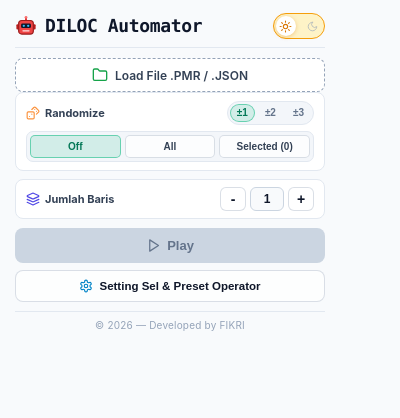
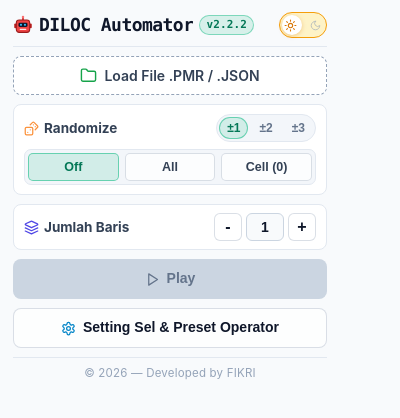
Before and after one commit to crocolatozz/diloc-automator, a browser extension: page diloc-automator/popup.html in a window 400 px wide. Drawn offline with Linux system fonts and the light colour scheme.

Commit message:
refactor: revert to v2.2.2 and lock popup dimensions
Reverted versioning to 2.2.2 and enforced fixed 340px width/min-width for popup UI components to prevent layout reflow. Cleaned up constants and optimized styling for consistent element rendering.

```diff
--- a/diloc-automator/popup.html
+++ b/diloc-automator/popup.html
@@ -39,7 +39,7 @@
       --rand-badge-bg: rgba(16, 185, 129, 0.14);
       --rand-badge-border: rgba(16, 185, 129, 0.55);
       --rand-badge-text: #047857;
-      --text-status-warn: #b45309;
+      --status-mismatch-text: #b45309;
       --btn-disabled-bg: #cbd5e1;
       --btn-disabled-text: #64748b;
       --pill-track-bg: #fef3c7;
@@ -86,7 +86,7 @@
       --rand-badge-bg: rgba(16, 185, 129, 0.16);
       --rand-badge-border: rgba(52, 211, 153, 0.55);
       --rand-badge-text: #34d399;
-      --text-status-warn: #fbbf24;
+      --status-mismatch-text: #fbbf24;
       --btn-disabled-bg: #1e293b;
       --btn-disabled-text: #64748b;
       --pill-track-bg: #1e1b4b;
@@ -109,6 +109,9 @@
       max-width: 340px;
       height: auto;
       min-height: unset;
+      max-height: none;
+      margin: 0;
+      padding: 0;
       box-sizing: border-box;
       overflow-x: hidden;
     }
@@ -117,13 +120,14 @@
       width: 340px;
       min-width: 340px;
       max-width: 340px;
-      box-sizing: border-box;
       height: auto;
       min-height: unset;
+      max-height: none;
       font-family: -apple-system, BlinkMacSystemFont, "Segoe UI", Roboto, sans-serif;
-      padding: 13px 15px;
+      padding: 0;
       text-align: center;
-      margin: 0 auto;
+      margin: 0;
+      box-sizing: border-box;
       background: var(--bg-body);
       color: var(--text-body);
       overflow-x: hidden;
@@ -131,22 +135,18 @@
     }
 
     .popup-shell {
-      width: 100%;
-      min-width: 0;
-      max-width: 100%;
+      width: 340px;
+      min-width: 340px;
+      max-width: 340px;
+      height: auto;
+      min-height: unset;
+      max-height: none;
+      padding: 12px 13px;
+      display: flex;
+      flex-direction: column;
+      gap: 9px;
       box-sizing: border-box;
       overflow-x: hidden;
-    }
-
-    @media (max-width: 339px) {
-      html, body {
-        width: 100%;
-        min-width: 0;
-        max-width: 100%;
-      }
-      body {
-        padding: 10px 12px;
-      }
     }
 
     button:focus-visible,
@@ -159,14 +159,16 @@
     }
 
     .popup-header {
-      width: 100%;
-      min-width: 0;
       display: flex;
       align-items: center;
       justify-content: space-between;
       flex-wrap: nowrap;
       gap: 8px;
-      margin-bottom: 10px;
+      width: 100%;
+      min-width: 0;
+      max-width: 100%;
+      box-sizing: border-box;
+      margin: 0;
       padding-bottom: 8px;
       border-bottom: 1px solid var(--border-soft);
       transition: border-color 0.25s ease;
@@ -175,9 +177,12 @@
     .popup-brand {
       display: flex;
       align-items: center;
-      gap: 8px;
+      justify-content: flex-start;
+      gap: 6px;
       min-width: 0;
+      max-width: 100%;
       flex: 1 1 auto;
+      box-sizing: border-box;
     }
 
     .popup-header h4 {
@@ -187,28 +192,37 @@
       line-height: 1.2;
       color: var(--text-title);
       font-weight: 700;
-      letter-spacing: -0.02em;
+      letter-spacing: -0.03em;
       text-align: left;
-      flex: 1 1 auto;
-      min-width: 0;
       white-space: nowrap;
       overflow: hidden;
       text-overflow: ellipsis;
+      min-width: 0;
+      flex: 0 1 auto;
       transition: color 0.25s ease;
     }
 
-    @media (max-width: 339px) {
-      .popup-header h4 {
-        font-size: 15px;
-      }
+    .popup-ver-badge {
+      font-family: "JetBrains Mono", ui-monospace, SFMono-Regular, Menlo, Monaco, Consolas, monospace;
+      font-size: 11px;
+      line-height: 1.2;
+      font-weight: 700;
+      padding: 2px 6px;
+      border-radius: 999px;
+      background: rgba(16, 185, 129, 0.14);
+      border: 1px solid rgba(16, 185, 129, 0.45);
+      color: var(--text-pill-active);
+      flex-shrink: 0;
+      white-space: nowrap;
+      letter-spacing: 0.01em;
     }
 
     /* Interactive Sliding Pill Toggle */
     .theme-pill-switch {
       position: relative;
-      width: 52px;
+      width: 48px;
       height: 26px;
-      padding: 0 5px;
+      padding: 0 4px;
       border-radius: 999px;
       border: 1px solid var(--pill-track-border);
       background: var(--pill-track-bg);
@@ -246,11 +260,11 @@
     }
 
     :root[data-theme="dark"] .theme-pill-thumb {
-      transform: translateX(26px);
+      transform: translateX(22px);
     }
 
     :root[data-theme="dark"] .theme-pill-switch:active .theme-pill-thumb {
-      transform: translateX(24px);
+      transform: translateX(20px);
     }
 
     .theme-pill-icon {
@@ -319,6 +333,8 @@
     .tooltip-wrap.tooltip-block {
       display: block;
       width: 100%;
+      min-width: 0;
+      max-width: 100%;
     }
 
     .custom-tooltip {
@@ -402,17 +418,20 @@
     }
 
     .custom-file-upload {
+      width: 100%;
+      max-width: 100%;
+      box-sizing: border-box;
       display: flex;
       align-items: center;
       justify-content: center;
       gap: 7px;
-      padding: 8px 12px;
+      padding: 10px 12px;
       cursor: pointer;
       background: var(--bg-card);
       border: 1.5px dashed var(--border-upload);
       border-radius: 8px;
       font-weight: 600;
-      font-size: 12px;
+      font-size: 14px;
       color: var(--text-secondary);
       transition: background-color 0.25s ease, border-color 0.25s ease, color 0.25s ease;
     }
@@ -437,9 +456,9 @@
       width: 100%;
       min-width: 0;
       max-width: 100%;
-      overflow: hidden;
-      margin: 8px 0 9px 0;
-      padding: 7px 28px;
+      box-sizing: border-box;
+      margin: 0;
+      padding: 8px 28px;
       border-radius: 8px;
       border: 1px solid var(--border-soft);
       background: var(--bg-card);
@@ -452,17 +471,18 @@
     }
 
     .status-card[hidden] {
-      display: none;
+      display: none !important;
     }
 
     .clear-file-wrap {
       position: absolute;
       top: 5px;
       right: 5px;
+      flex-shrink: 0;
     }
 
     .clear-file-wrap[hidden] {
-      display: none;
+      display: none !important;
     }
 
     .clear-file-btn {
@@ -476,6 +496,7 @@
       display: inline-flex;
       align-items: center;
       justify-content: center;
+      flex-shrink: 0;
       cursor: pointer;
       transition: background-color 0.16s ease, border-color 0.16s ease, color 0.16s ease, transform 0.1s ease;
     }
@@ -500,25 +521,24 @@
       align-items: center;
       justify-content: center;
       gap: 6px;
-      font-size: 11px;
+      font-size: 13px;
       font-weight: 600;
       line-height: 1.35;
-      width: 100%;
       max-width: 100%;
       min-width: 0;
-      overflow: hidden;
+      box-sizing: border-box;
     }
 
     .status-line-text {
-      flex: 0 1 auto;
+      min-width: 0;
       max-width: 100%;
+      white-space: nowrap;
       overflow: hidden;
       text-overflow: ellipsis;
-      white-space: nowrap;
-      min-width: 0;
     }
 
     .status-line-file {
+      font-size: 13.5px;
       color: var(--text-title);
     }
 
@@ -527,27 +547,35 @@
     }
 
     .status-line-op.is-mismatch {
-      color: var(--text-status-warn);
+      color: var(--status-mismatch-text);
     }
 
     .ctrl-card {
+      width: 100%;
+      min-width: 0;
+      max-width: 100%;
+      box-sizing: border-box;
       background: var(--bg-card);
       border: 1px solid var(--border-soft);
       border-radius: 8px;
-      padding: 8px 10px;
-      margin-bottom: 8px;
+      padding: 9px 10px;
+      margin: 0;
       text-align: left;
       transition: background-color 0.25s ease, border-color 0.25s ease;
     }
 
     .ctrl-header {
-      font-size: 11px;
+      font-size: 13.5px;
       font-weight: 700;
       color: var(--text-secondary);
-      margin-bottom: 6px;
+      margin-bottom: 7px;
       display: flex;
       justify-content: space-between;
       align-items: center;
+      gap: 6px;
+      min-width: 0;
+      max-width: 100%;
+      box-sizing: border-box;
       transition: color 0.25s ease;
     }
 
@@ -555,6 +583,7 @@
       display: inline-flex;
       align-items: center;
       gap: 5px;
+      min-width: 0;
     }
 
     .range-pill-group {
@@ -565,19 +594,21 @@
       border-radius: 99px;
       background: var(--bg-pill-track);
       border: 1px solid var(--border-soft);
+      flex-shrink: 0;
       transition: background-color 0.25s ease, border-color 0.25s ease;
     }
 
     .range-option {
       border: 1px solid transparent;
       border-radius: 99px;
-      padding: 1px 6px;
+      padding: 2px 7px;
       background: transparent;
       color: var(--text-muted);
-      font-size: 10px;
+      font-size: 12px;
       font-weight: 700;
       line-height: 1.35;
       cursor: pointer;
+      flex-shrink: 0;
       transition: background-color 0.18s ease, color 0.18s ease, border-color 0.18s ease;
     }
 
@@ -595,27 +626,34 @@
     .segmented-pill {
       display: grid;
       grid-template-columns: repeat(3, minmax(0, 1fr));
-      gap: 4px;
+      gap: 6px;
+      width: 100%;
       padding: 3px;
       border-radius: 7px;
       background: var(--bg-pill-track);
       border: 1px solid var(--border-soft);
+      min-width: 0;
+      max-width: 100%;
+      box-sizing: border-box;
       transition: background-color 0.25s ease, border-color 0.25s ease;
     }
 
     .seg-option {
+      width: 100%;
+      box-sizing: border-box;
       border: 1px solid var(--border-opt-inactive);
       border-radius: 5px;
-      padding: 5px 3px;
+      padding: 6px 4px;
       background: var(--bg-opt-inactive);
       color: var(--text-secondary);
-      font-size: 10px;
+      font-size: 12.5px;
       font-weight: 600;
       cursor: pointer;
       display: inline-flex;
       align-items: center;
       justify-content: center;
       gap: 4px;
+      min-width: 0;
       white-space: nowrap;
       overflow: hidden;
       text-overflow: ellipsis;
@@ -638,22 +676,27 @@
       display: flex;
       align-items: center;
       justify-content: space-between;
-      gap: 10px;
+      gap: 8px;
+      width: 100%;
+      min-width: 0;
+      max-width: 100%;
+      box-sizing: border-box;
       background: var(--bg-card);
       border: 1px solid var(--border-soft);
       border-radius: 8px;
-      padding: 7px 10px;
-      margin-bottom: 9px;
+      padding: 8px 10px;
+      margin: 0;
       transition: background-color 0.25s ease, border-color 0.25s ease;
     }
 
     .stepper-label {
-      font-size: 11px;
+      font-size: 13.5px;
       font-weight: 700;
       color: var(--text-secondary);
       display: inline-flex;
       align-items: center;
       gap: 5px;
+      min-width: 0;
       transition: color 0.25s ease;
     }
 
@@ -661,23 +704,25 @@
       display: inline-flex;
       align-items: center;
       gap: 4px;
+      flex-shrink: 0;
     }
 
     .stepper-btn {
-      width: 26px;
-      height: 24px;
+      width: 28px;
+      height: 28px;
       padding: 0;
       border: 1px solid var(--border-opt-inactive);
       border-radius: 6px;
       background: var(--bg-opt-inactive);
       color: var(--text-title);
-      font-size: 14px;
+      font-size: 16px;
       font-weight: 700;
       line-height: 1;
       cursor: pointer;
       display: inline-flex;
       align-items: center;
       justify-content: center;
+      flex-shrink: 0;
       transition: background-color 0.18s ease, border-color 0.18s ease, opacity 0.18s ease;
     }
 
@@ -692,14 +737,14 @@
     }
 
     .stepper-input {
-      width: 34px;
-      height: 24px;
+      width: 38px;
+      height: 28px;
       padding: 0;
       border: 1px solid var(--border-color);
       border-radius: 6px;
       background: var(--bg-body);
       color: var(--text-title);
-      font-size: 12px;
+      font-size: 14px;
       font-weight: 700;
       text-align: center;
       font-variant-numeric: tabular-nums;
@@ -715,14 +760,18 @@
     }
 
     .inline-alert {
+      width: 100%;
+      min-width: 0;
+      max-width: 100%;
+      box-sizing: border-box;
       display: flex;
       align-items: flex-start;
       gap: 7px;
       text-align: left;
       padding: 8px 10px;
-      margin-bottom: 9px;
+      margin: 0;
       border-radius: 8px;
-      font-size: 11px;
+      font-size: 12.5px;
       font-weight: 600;
       line-height: 1.4;
       background: var(--alert-warn-bg);
@@ -738,28 +787,36 @@
     }
 
     .inline-alert[hidden] {
-      display: none;
+      display: none !important;
     }
 
     .inline-alert .svg-icon {
-      margin-top: 1px;
+      margin-top: 2px;
     }
 
     #toggleBtn {
       width: 100%;
-      padding: 10px 12px;
-      border: none;
+      min-width: 0;
+      max-width: 100%;
+      min-height: 40px;
+      box-sizing: border-box;
+      padding: 9px 12px;
+      border: 1px solid transparent;
       border-radius: 8px;
       font-weight: 700;
-      font-size: 13px;
+      font-size: 14px;
+      line-height: 1.25;
       cursor: pointer;
       color: #ffffff;
       background: #16a34a;
       display: inline-flex;
       align-items: center;
       justify-content: center;
-      gap: 6px;
-      transition: background-color 0.2s ease, color 0.2s ease;
+      gap: 7px;
+      white-space: nowrap;
+      overflow: hidden;
+      text-overflow: ellipsis;
+      transition: background-color 0.2s ease, border-color 0.2s ease, color 0.2s ease;
     }
 
     #toggleBtn:disabled {
@@ -770,6 +827,7 @@
 
     #toggleBtn.running {
       background: #dc2626;
+      border-color: #dc2626;
       animation: pulseRun 1.2s infinite;
     }
 
@@ -784,19 +842,27 @@
 
     .btn-setting {
       width: 100%;
-      margin-top: 7px;
-      padding: 8px 10px;
+      min-width: 0;
+      max-width: 100%;
+      min-height: 40px;
+      box-sizing: border-box;
+      margin: 0;
+      padding: 9px 12px;
       background: var(--bg-opt-inactive);
       border: 1px solid var(--border-opt-inactive);
       border-radius: 8px;
-      font-size: 11.5px;
+      font-size: 14px;
+      line-height: 1.25;
       font-weight: 600;
       color: var(--text-title);
       cursor: pointer;
       display: inline-flex;
       align-items: center;
       justify-content: center;
-      gap: 6px;
+      gap: 7px;
+      white-space: nowrap;
+      overflow: hidden;
+      text-overflow: ellipsis;
       transition: background-color 0.25s ease, border-color 0.25s ease, color 0.25s ease;
     }
 
@@ -806,10 +872,18 @@
     }
 
     .footer-credit {
-      margin-top: 9px;
-      padding-top: 7px;
+      width: 100%;
+      min-width: 0;
+      max-width: 100%;
+      box-sizing: border-box;
+      margin: 0;
+      padding-top: 8px;
       border-top: 1px solid var(--border-soft);
-      font-size: 10px;
+      display: flex;
+      align-items: center;
+      justify-content: center;
+      text-align: center;
+      font-size: 11.5px;
       color: var(--text-footer);
       letter-spacing: 0.2px;
       transition: border-color 0.25s ease, color 0.25s ease;
@@ -865,7 +939,7 @@
     .confirm-modal-title {
       margin: 0 0 6px;
       font-family: "JetBrains Mono", ui-monospace, SFMono-Regular, Menlo, Monaco, Consolas, monospace;
-      font-size: 13.5px;
+      font-size: 15px;
       font-weight: 700;
       letter-spacing: -0.02em;
       color: #f8fafc;
@@ -873,7 +947,7 @@
 
     .confirm-modal-desc {
       margin: 0;
-      font-size: 11px;
+      font-size: 13px;
       line-height: 1.45;
       color: #cbd5e1;
       word-break: break-word;
@@ -892,13 +966,14 @@
       align-items: center;
       justify-content: center;
       gap: 8px;
+      min-width: 0;
     }
 
     .confirm-modal-btn {
       flex: 1;
-      padding: 7px 10px;
+      padding: 8px 10px;
       border-radius: 7px;
-      font-size: 11.5px;
+      font-size: 13px;
       font-weight: 700;
       cursor: pointer;
       display: inline-flex;
@@ -933,8 +1008,9 @@
   <main class="popup-shell">
     <header class="popup-header">
       <div class="popup-brand">
-      <span data-icon="robotRed" data-icon-size="22"></span>
+        <span data-icon="robotRed" data-icon-size="20"></span>
         <h4>DILOC Automator</h4>
+        <span class="popup-ver-badge">v2.2.2</span>
       </div>
       <button
         id="themeToggleBtn"
@@ -952,7 +1028,7 @@
     </header>
 
     <div id="fileLabel" class="custom-file-upload" role="button" tabindex="0" aria-label="Load File .PMR atau .JSON (Klik atau Drag &amp; Drop)">
-    <span data-icon="folder" data-icon-class="icon-emerald" data-icon-size="16"></span>
+      <span data-icon="folder" data-icon-class="icon-emerald" data-icon-size="17"></span>
       <span>Load File .PMR / .JSON</span>
     </div>
 
@@ -969,7 +1045,7 @@
     <div class="ctrl-card">
       <div class="ctrl-header">
         <span class="ctrl-title-left">
-        <span data-icon="dice" data-icon-class="icon-orange" data-icon-size="14"></span>
+          <span data-icon="dice" data-icon-class="icon-orange" data-icon-size="15"></span>
           <span>Randomize</span>
         </span>
         <div class="range-pill-group" role="radiogroup" aria-label="Range Randomize">
@@ -981,13 +1057,13 @@
       <div class="segmented-pill" role="radiogroup" aria-label="Mode Randomize">
         <button type="button" class="seg-option active" data-rand-mode="off" role="radio" aria-checked="true">Off</button>
         <button type="button" class="seg-option" data-rand-mode="all" role="radio" aria-checked="false">All</button>
-      <button type="button" id="selectedModeBtn" class="seg-option" data-rand-mode="selected" role="radio" aria-checked="false">Selected (0)</button>
+        <button type="button" id="selectedModeBtn" class="seg-option" data-rand-mode="selected" role="radio" aria-checked="false">Cell (0)</button>
       </div>
     </div>
 
     <div class="stepper-row">
       <label for="rowCountInput" class="stepper-label">
-      <span data-icon="layers" data-icon-class="icon-indigo" data-icon-size="14"></span>
+        <span data-icon="layers" data-icon-class="icon-indigo" data-icon-size="15"></span>
         <span>Jumlah Baris</span>
       </label>
       <div class="stepper-control">
@@ -1007,7 +1083,7 @@
     </div>
 
     <button id="openSettingsBtn" class="btn-setting">
-    <span data-icon="settings" data-icon-class="icon-sky" data-icon-size="14"></span>
+      <span data-icon="settings" data-icon-class="icon-sky" data-icon-size="15"></span>
       <span>Setting Sel &amp; Preset Operator</span>
     </button>
 
--- a/diloc-automator/popup.js
+++ b/diloc-automator/popup.js
@@ -1,3 +1,5 @@
+const FIXED_TYPING_SPEED_MS = 400;
+
 let loadedSequence = null;
 let loadedFileName = "";
 let macrosByPreset = {};
@@ -9,7 +11,7 @@ let operatorStandardCounts = {
 let isMacroRunning = false;
 let randomMode = "off";
 let randomRange = 1;
-const DEFAULT_TYPING_SPEED_MS = 400;
+let typingSpeedMs = FIXED_TYPING_SPEED_MS;
 let rowCount = 1;
 let selectedCellIndices = [];
 let selectedCellsByPreset = {};
@@ -180,7 +182,7 @@ function renderStatusCard(totalCells, fileOp, webOp) {
 
   statusCard.hidden = false;
 
-  statusLineFile.innerHTML = `${renderIcon('file', { className: 'icon-sky', size: 14 })}<span class="status-line-text"></span>`;
+  statusLineFile.innerHTML = `${renderIcon('file', { className: 'icon-sky', size: 15 })}<span class="status-line-text"></span>`;
   const fileTextEl = statusLineFile.querySelector('.status-line-text');
   fileTextEl.textContent = loadedFileName || 'macro.pmr';
   statusLineFile.title = loadedFileName || 'macro.pmr';
@@ -188,8 +190,8 @@ function renderStatusCard(totalCells, fileOp, webOp) {
   const isMatch = Boolean(webOp && fileOp && webOp === fileOp);
   const opLabelText = `${PRESET_SHORT_LABELS[fileOp]} (${totalCells} data)`;
   const opIcon = isMatch
-    ? renderIcon('checkCircle', { className: 'icon-emerald', size: 14 })
-    : renderIcon('warn', { className: 'icon-amber', size: 14 });
+    ? renderIcon('checkCircle', { className: 'icon-emerald', size: 15 })
+    : renderIcon('warn', { className: 'icon-amber', size: 15 });
 
   statusLineOp.classList.toggle('is-match', isMatch);
   statusLineOp.classList.toggle('is-mismatch', !isMatch);
@@ -240,7 +242,7 @@ function updateSelectedCountLabel(totalCells) {
       : selectedCellIndices)
     : [];
   if (selectedModeBtn) {
-    selectedModeBtn.textContent = `Selected (${validList.length})`;
+    selectedModeBtn.textContent = `Cell (${validList.length})`;
   }
 }
 
@@ -610,8 +612,9 @@ document.addEventListener('DOMContentLoaded', async () => {
     randomRange = sanitizeRandomRange(data.randomRange, true);
 
     const migrationPayload = {};
-    if (data.typingSpeedMs !== DEFAULT_TYPING_SPEED_MS) {
-      migrationPayload.typingSpeedMs = DEFAULT_TYPING_SPEED_MS;
+    typingSpeedMs = FIXED_TYPING_SPEED_MS;
+    if (data.typingSpeedMs !== FIXED_TYPING_SPEED_MS) {
+      migrationPayload.typingSpeedMs = FIXED_TYPING_SPEED_MS;
     }
 
     rowCount = sanitizeRowCount(data.rowCount);
@@ -728,6 +731,9 @@ chrome.storage.onChanged.addListener((changes, areaName) => {
     if (changes.randomRange) {
       randomRange = sanitizeRandomRange(changes.randomRange.newValue, true);
       dirty = true;
+    }
+    if (changes.typingSpeedMs) {
+      typingSpeedMs = FIXED_TYPING_SPEED_MS;
     }
     if (changes.rowCount) {
       rowCount = sanitizeRowCount(changes.rowCount.newValue);
@@ -978,6 +984,7 @@ if (toggleBtn) {
     'headerMeta',
     'randomMode',
     'randomRange',
+    'typingSpeedMs',
     'rowCount'
   ]);
 
@@ -1013,7 +1020,7 @@ if (toggleBtn) {
     ? 0
     : sanitizeRandomRange(latest.randomRange ?? randomRange, false);
   const latestMeta = Array.isArray(latest.headerMeta) ? latest.headerMeta : headerMeta;
-  const activeSpeedMs = DEFAULT_TYPING_SPEED_MS;
+  const activeSpeedMs = FIXED_TYPING_SPEED_MS;
   const activeRowCount = sanitizeRowCount(rowCountInput ? rowCountInput.value : (latest.rowCount ?? rowCount));
 
   const resolvedSelected = resolveSelectedForPreset(
```
Also changed, not shown: diloc-automator/content.js (+15 -19 lines), diloc-automator/options.html (+13 -15 lines), diloc-automator/options.js (+10 -8 lines), index.html (+34 -13 lines), CHANGELOG.md, README.md, diloc-automator/README.txt, diloc-automator/manifest.json. Lines whose indentation alone changed are shown as unchanged.
